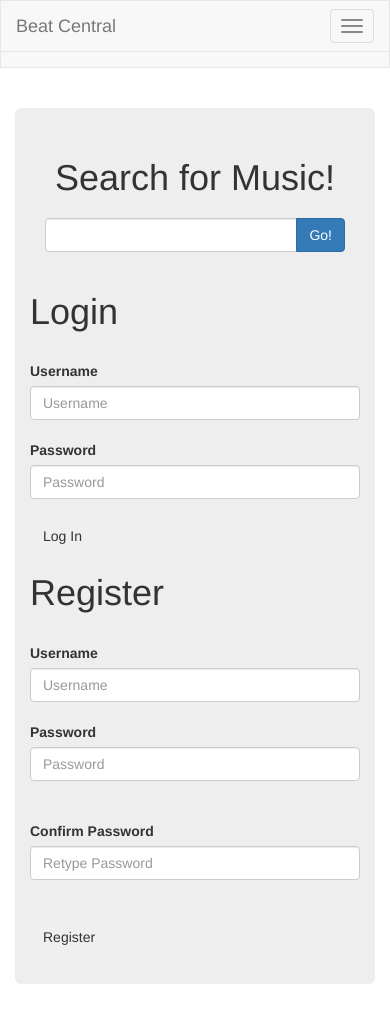
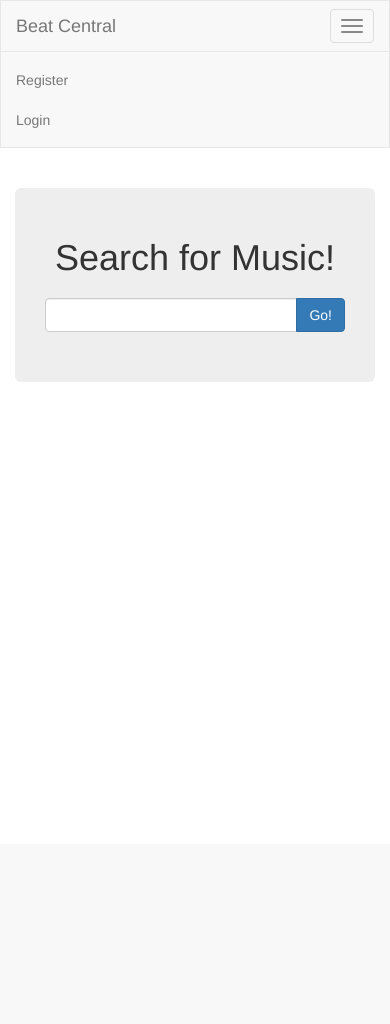
Before and after one commit to joel99/Beat_Central, a Flask app: page / in a window 390 px wide, after a click on "Toggle navigation". Shown: the top 1024 px of the page. After the commit the page ends 332 px from the top, so only its background shows below. Run offline with Flask 2, Linux system fonts and the light colour scheme; parts of the project's set-up code (start-up, migrations or seed data) failed here and were passed over; some libraries are stand-ins or nearby versions.

Commit message:
trying stuff

```diff
--- a/Beats/templates/base.html
+++ b/Beats/templates/base.html
@@ -5,9 +5,10 @@
     <meta http-equiv="X-UA-Compatible" content="IE=edge">
     <meta name="viewport" content="width=device-width, initial-scale=1">
     <link href="../static/css/bootstrap.min.css" rel="stylesheet">
+	<link href="../static/css/custom.css" rel="stylesheet">
     <title> Beat Central </title>
   </head>
-  <body>
+  <body id="dadbod">
     <!--TOOLBAR-->
     <nav class = "navbar navbar-default">
      <div class="navbar-header">
@@ -26,6 +27,51 @@
 	  <li><a href ="/settings/">Settings</a></li>
 	  <li><a href ="/logout/">Log Out</a></li>
 	  {% else %}
+	   <li class="dropdown">
+          <a href="#" class="dropdown-toggle" data-toggle="dropdown">Register</a>
+			<ul class="log dropdown-menu">
+				<li>
+					 <div class="row">
+							<div class="col-md-12">
+								 <form method="POST" action="/register/">
+										<div class="form-group">
+											 <input type="text" class="form-control" id="username" placeholder="Username" required>
+										</div>
+										<div class="form-group">
+											 <input type="password" class="form-control" id="pass1" placeholder="Password" required>
+										</div>
+										<div class="form-group">
+											 <input type="password" class="form-control" id="pass2" placeholder="Confirm Password" required>
+										</div>
+										<div class="form-group">
+											 <button type="submit" class="btn btn-primary btn-block">Register</button>
+										</div>
+								 </form>
+							</div>
+				</li>
+			</ul>
+        </li>
+	   <li class="dropdown">
+          <a href="#" class="dropdown-toggle" data-toggle="dropdown">Login</a>
+			<ul class="log dropdown-menu">
+				<li>
+					 <div class="row">
+							<div class="col-md-12">
+								 <form method="POST" action="/login/">
+										<div class="form-group">
+											 <input type="text" class="form-control" id="username" placeholder="Username" required>
+										</div>
+										<div class="form-group">
+											 <input type="password" class="form-control" id="pass" placeholder="Password" required>
+										</div>
+										<div class="form-group">
+											 <button type="submit" class="btn btn-primary btn-block">Login</button>
+										</div>
+								 </form>
+							</div>
+				</li>
+			</ul>
+        </li>
 	  {% endif %}
 	</ul>
       </div>
@@ -36,7 +82,7 @@
       {% block jumbo %}
 
       <div class = "jumbotron">
-	<center><h1>Search for Music!<h1></center>
+		<center><h1 id="oo">Search for Music!<h1></center>
 			<div class = "container">
 			<form action = "/search/" class = "input-group" method = "GET">
 				<input class = "form-control" type = "text" required></input>
--- a/Beats/templates/login.html
+++ b/Beats/templates/login.html
@@ -1,6 +1,7 @@
 {% extends "base.html" %}
 
 {% block content %}
+<!--
 <form action="/login/" method="POST">
   <h1>Login</h1><br>
   <label for="username">Username</label>
@@ -24,6 +25,6 @@
   <input class = "form-control" type="password" name="pass2" placeholder="Retype Password" required>
   <br><br>
   <input type="submit" value="Register" class="btn">
-</form>
+</form> -->
 
 {% endblock %}
```
Also changed, not shown: Beats/utils/content.py (+4 -4 lines). Lines whose indentation alone changed are shown as unchanged.
